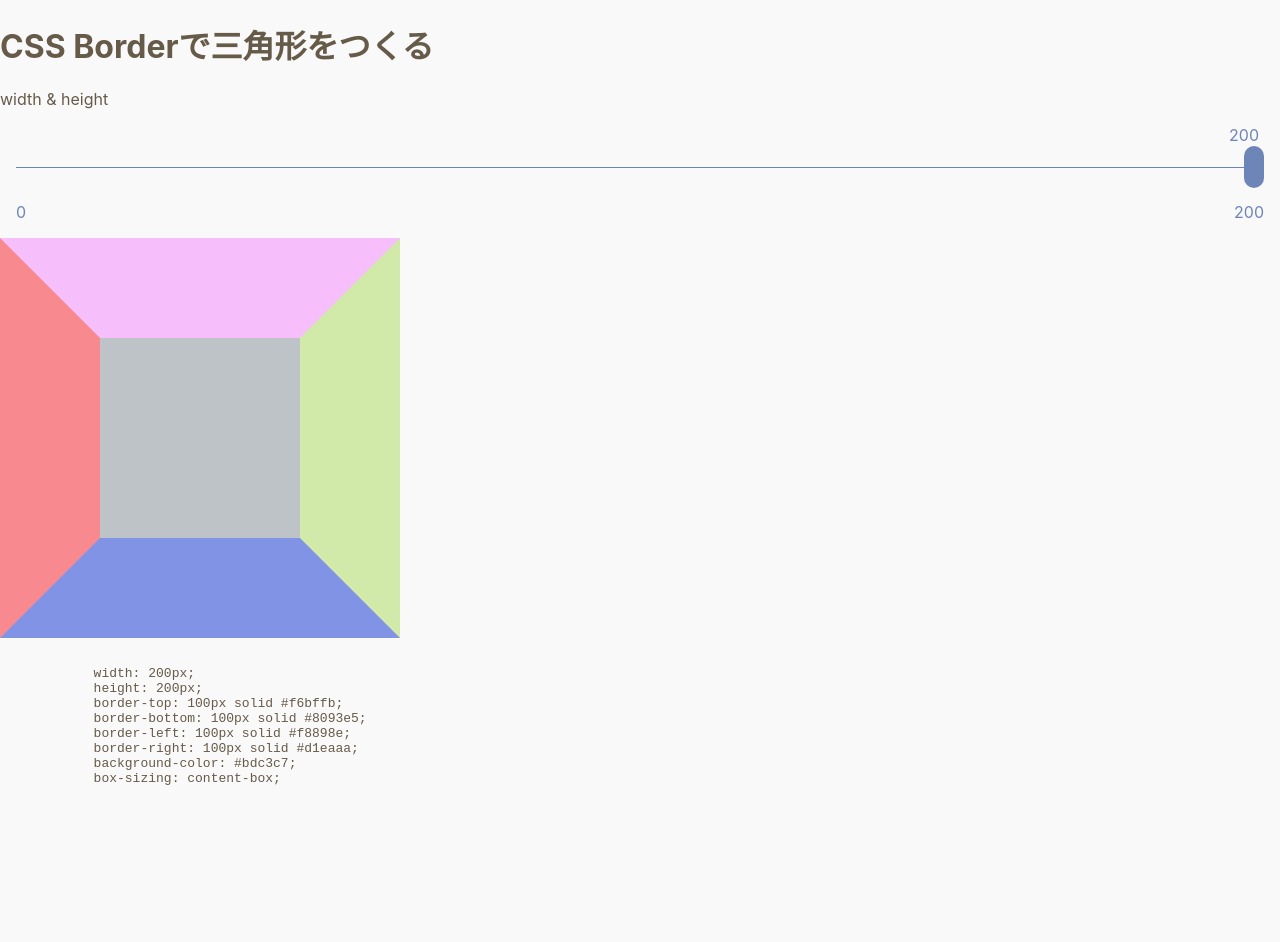
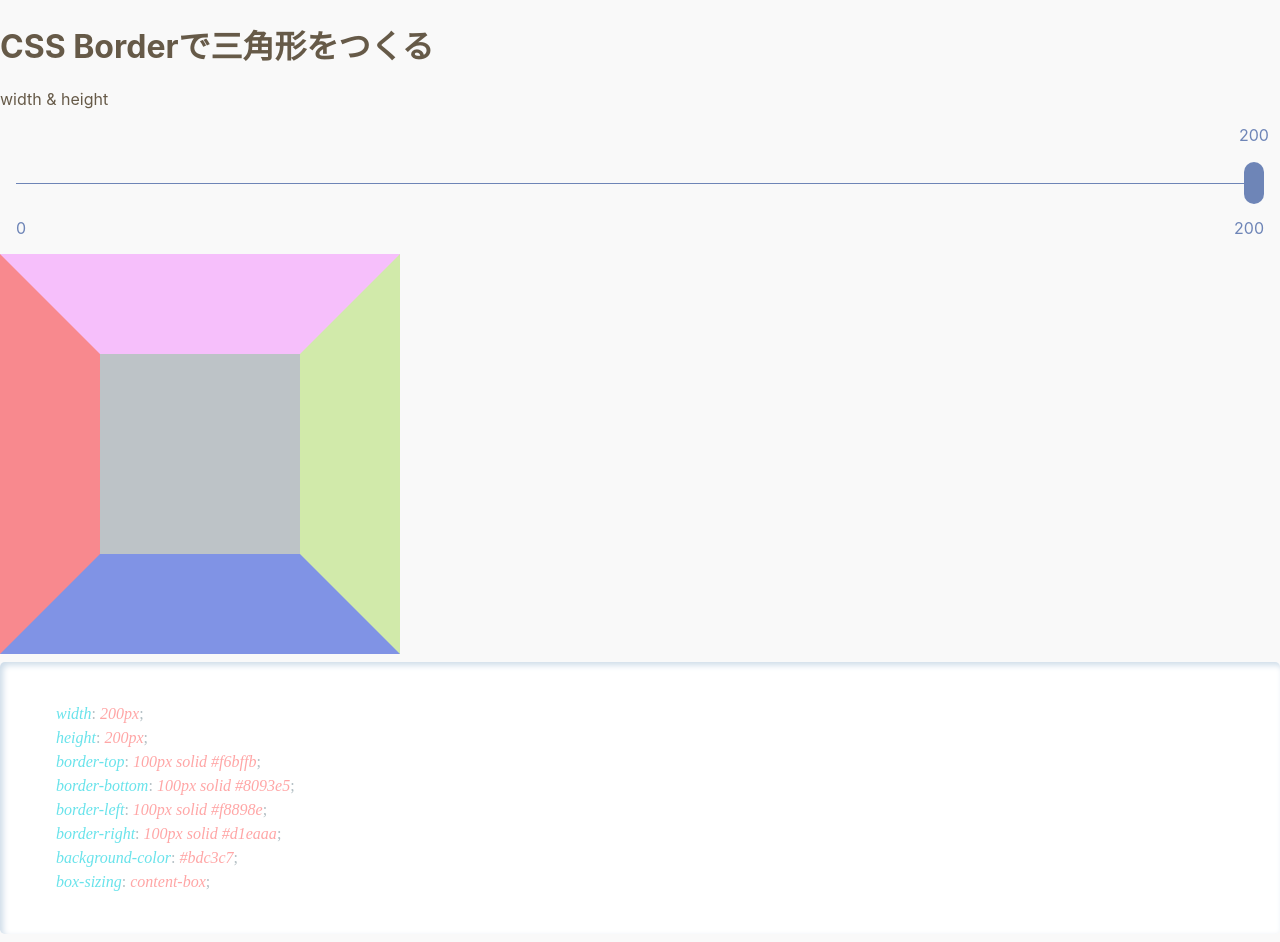
Before and after one commit to tetracalibers/Uispet-frontend, a Next.js app: page /articles/css_triangle in a window 1280 px wide. Before the commit the page ends 814 px from the top, so only its background shows below. Built offline with nearby package versions, Linux system fonts and the light colour scheme.

Commit message:
[CodeHighlight] prismjsによるコンポーネント実装

```diff
--- a/components/article/BorderTriangle/index.tsx
+++ b/components/article/BorderTriangle/index.tsx
@@ -1,4 +1,5 @@
 import { useState } from 'react'
+import { CodeHighlight } from '../../contents/CodeHighlight'
 import { RangeInput } from '../../control/RangeInput'
 import { BorderTriangleDemo } from './Demo'
 
@@ -18,8 +19,7 @@ export const BorderTriangleArticle = () => {
         />
       </label>
       <BorderTriangleDemo size={size} />
-      <pre>
-        <code>
+      <CodeHighlight lang='css'>
         {`
           width: ${size}px;
           height: ${size}px;
@@ -30,8 +30,7 @@ export const BorderTriangleArticle = () => {
           background-color: #bdc3c7;
           box-sizing: content-box;
         `}
-        </code>
-      </pre>
+      </CodeHighlight>
     </>
   )
 }
--- /dev/null
+++ b/components/contents/CodeHighlight/index.tsx
@@ -0,0 +1,35 @@
+import { ReactNode, useEffect } from 'react'
+import Prism from 'prismjs'
+
+type BoxTypeSwitchProps = {
+  isInline: boolean
+  children: ReactNode
+}
+
+const BoxTypeSwitch = ({ isInline, children }: BoxTypeSwitchProps) => {
+  return isInline ? <>{children}</> : <pre>{children}</pre>
+}
+
+type CodeHighlightProps = {
+  lang: string
+  children: string
+  isInline?: boolean
+}
+
+export const CodeHighlight = ({
+  lang,
+  children,
+  isInline = false,
+}: CodeHighlightProps) => {
+  useEffect(() => {
+    Prism.highlightAll()
+  }, [children, lang, isInline])
+
+  return (
+    <BoxTypeSwitch isInline={isInline} data-language={lang}>
+      <code className={'language-' + lang + ' ' + 'match-braces'}>
+        {children}
+      </code>
+    </BoxTypeSwitch>
+  )
+}
--- a/components/control/RangeInput/index.tsx
+++ b/components/control/RangeInput/index.tsx
@@ -26,16 +26,19 @@ const Slider = styled.div`
 
 const SliderThumb = styled.div<{ $now: string; $max: number; $min: number }>`
   width: calc(100% - var(--thumb-width));
-  height: fit-content;
+  padding: 0 calc(var(--thumb-width) * 0.5);
+  height: 1em;
   position: relative;
   color: var(--color);
 
-  &::after {
-    content: '${({ $now }) => $now}';
+  & span {
+    width: ${({ $max }) => $max.toString().length}ch;
+    transform: translateX(calc(var(--thumb-width) * -0.5));
     position: absolute;
     left: ${({ $now, $max, $min }) =>
       css`calc((${$now} - ${$min}) / (${$max} - ${$min}) * 100%)`};
-    transform: translateX(-50%);
+    text-align: center;
+    transform: translateX(calc(var(--thumb-width) * 0.5 - 50%));
   }
 `
 
@@ -102,12 +105,9 @@ export const RangeInput = ({ value, min, max, onChange, ...props }: Props) => {
   return (
     <Layout>
       <Slider>
-        <SliderThumb
-          aria-hidden={true}
-          $now={`${value}`}
-          $max={max}
-          $min={min}
-        ></SliderThumb>
+        <SliderThumb aria-hidden={true} $now={`${value}`} $max={max} $min={min}>
+          <span>{value}</span>
+        </SliderThumb>
         <SliderTrack
           {...props}
           type='range'
--- a/package.json
+++ b/package.json
@@ -10,15 +10,18 @@
   },
   "dependencies": {
     "next": "12.3.0",
+    "prismjs": "^1.29.0",
     "react": "18.2.0",
     "react-dom": "18.2.0",
     "styled-components": "^5.3.5"
   },
   "devDependencies": {
     "@types/node": "18.7.16",
+    "@types/prismjs": "^1.26.0",
     "@types/react": "18.0.18",
     "@types/react-dom": "18.0.6",
     "@types/styled-components": "^5.1.26",
+    "babel-plugin-prismjs": "^2.1.0",
     "eslint": "8.23.0",
     "eslint-config-next": "12.3.0",
     "prettier": "^2.7.1",
--- a/styles/globals.css
+++ b/styles/globals.css
@@ -26,3 +26,196 @@ a {
     background: black;
   }
 }
+
+/* -------------------------------------------- */
+/* CODE HIGHLIGHT                               */
+/* -------------------------------------------- */
+
+pre[class*='language-'] {
+  box-shadow: rgb(204, 219, 232) 3px 3px 6px 0px inset,
+    rgba(255, 255, 255, 0.5) -3px -3px 6px 1px inset;
+}
+
+code[class*='language-'],
+pre[class*='language-'] {
+  background: #ffffff;
+  color: #ffa6a6;
+  direction: ltr;
+  text-align: left;
+  white-space: pre;
+  word-spacing: normal;
+  word-break: normal;
+  line-height: 1.5;
+  tab-size: 2;
+  hyphens: none;
+  font-family: 'IBM Plex Mono' !important;
+  font-style: italic;
+}
+
+/* Selection */
+code[class*='language-']::-moz-selection,
+code[class*='language-'] *::-moz-selection,
+pre[class*='language-'] *::-moz-selection {
+  background: rgba(207, 216, 220, 0.5);
+  color: inherit;
+}
+
+code[class*='language-']::selection,
+code[class*='language-'] *::selection,
+pre[class*='language-'] *::selection {
+  background: rgba(207, 216, 220, 0.5);
+  color: inherit;
+}
+
+/* Code blocks */
+pre[class*='language-'] {
+  padding: 1em;
+  margin: 0.5em 0;
+  overflow: auto;
+  border-radius: 0.3em;
+}
+
+/* Inline code */
+:not(pre) > code[class*='language-'] {
+  padding: 0.2em 0.3em;
+  border-radius: 0.3em;
+  white-space: normal;
+}
+
+.token.bold {
+  font-weight: bold;
+}
+
+.token.deleted {
+  color: #ea005e;
+}
+
+.token.cdata,
+.token.comment,
+.token.doctype,
+.token.prolog {
+  color: #a7b0c6;
+}
+
+.token.punctuation,
+.token.namespace {
+  color: #b2bec3;
+  font-style: normal;
+}
+
+.token.constant,
+.token.variable,
+.token.entity {
+  color: #f69dfa;
+}
+
+.token.operator {
+  color: #a2a7fe;
+}
+
+.token.function,
+.token.builtin,
+.token.insert {
+  color: #81cc1e;
+}
+
+.token.string,
+.token.char {
+  color: #3fc4ad;
+}
+
+.token.keyword {
+  color: #639dfd;
+}
+
+.token.number,
+.token.boolean,
+.token.symbol {
+  color: #69e3eb;
+}
+
+.token.property {
+  color: #69e3eb;
+}
+
+.token.property.literal-property {
+  color: #ffa6a6;
+}
+
+.token.class-name {
+  color: #f69dfa;
+}
+
+.token.regex > .token.regex-delimiter {
+  color: #3fc4ad;
+}
+
+.token.regex > .token.regex-source {
+  color: #a2a7fe;
+}
+
+.token.regex > .token.regex-flags {
+  color: #639dfd;
+}
+
+.token.selector {
+  color: #81cc1e;
+}
+
+/* css ---------------------------------------- */
+
+.token.atrule > .token.rule {
+  color: #f69dfa;
+}
+
+.token.url {
+  color: #3fc4ad;
+}
+
+.token.important {
+  color: #639dfd;
+}
+
+.token.url .token.function {
+  color: #a2a7fe;
+}
+
+/* html --------------------------------------- */
+
+code[class='language-html'],
+pre[class='language-html'] {
+  color: #b2bec3;
+}
+
+.token.tag {
+  color: #ffa6a6;
+}
+
+.token.tag > .token.punctuation {
+  color: #f69dfa;
+}
+
+.token.attr-name {
+  color: #69e3eb;
+}
+
+.token.attr-value {
+  color: #3fc4ad;
+}
+
+.token.attr-value > .token.punctuation.attr-equals {
+  color: #b2bec3;
+}
+
+.token.doctype > .token.punctuation,
+.token.doctype > .token.doctype-tag {
+  color: #ffa6a6;
+}
+
+.token.doctype > .token.name {
+  color: #69e3eb;
+}
+
+.token.entity.named-entity {
+  color: #ffa6a6;
+}
```
Also changed, not shown: .babelrc (added), 2 other files (tests, documents, lock files or other folders). Lines whose indentation alone changed are shown as unchanged.
